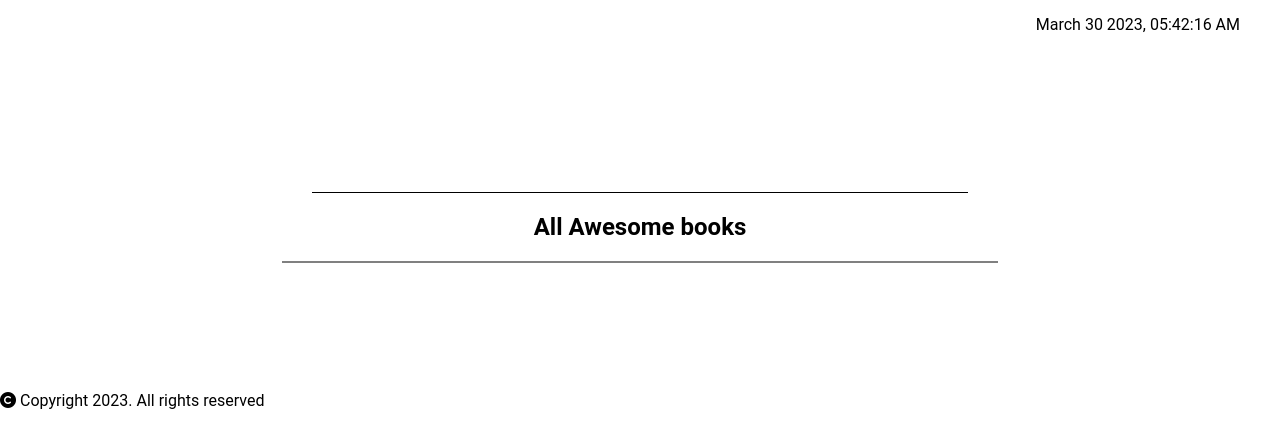
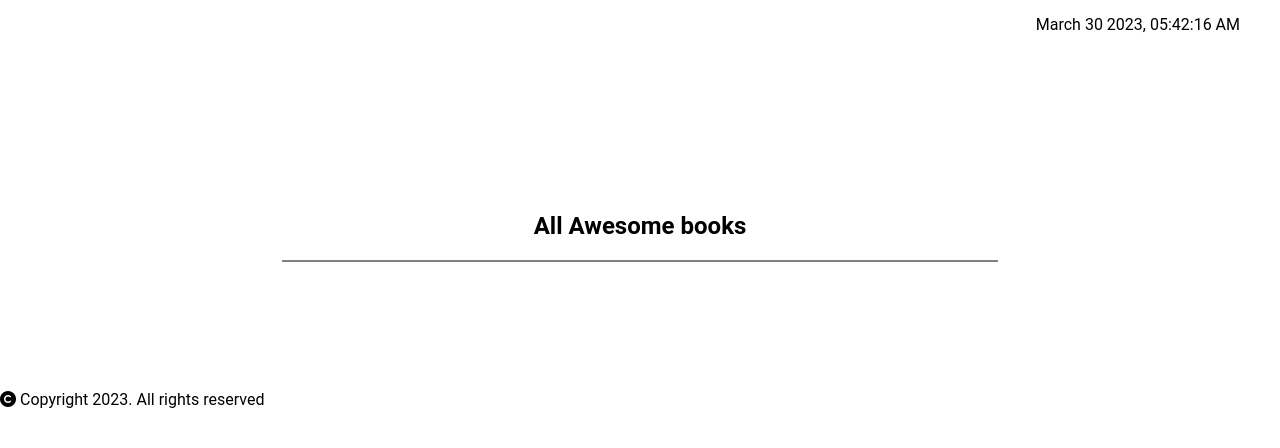
Before and after one commit to AFakhriddinov/Books-app, a website: page index.html in a window 1280 px wide. Shown: the part 56-504 px from the top of the page. Drawn offline with Linux system fonts and the light colour scheme; a web font is replaced by a local one.

Commit message:
Fix styling errors

```diff
--- a/index.css
+++ b/index.css
@@ -137,8 +137,8 @@ ul {
 
 .submain-h2 {
   margin: 30px;
-  border-top: thin solid black;
   padding-top: 20px;
+  margin-bottom: 20px;
 }
 
 form {
@@ -159,10 +159,6 @@ form {
   margin-left: auto;
 }
 
-.submain-h2 {
-  margin-bottom: 20px;
-}
-
 .contact-ul {
   list-style-type: square;
   margin-top: 50px;
@@ -171,5 +167,4 @@ form {
 
 .contact-li {
   text-align: left;
-
 }
```
